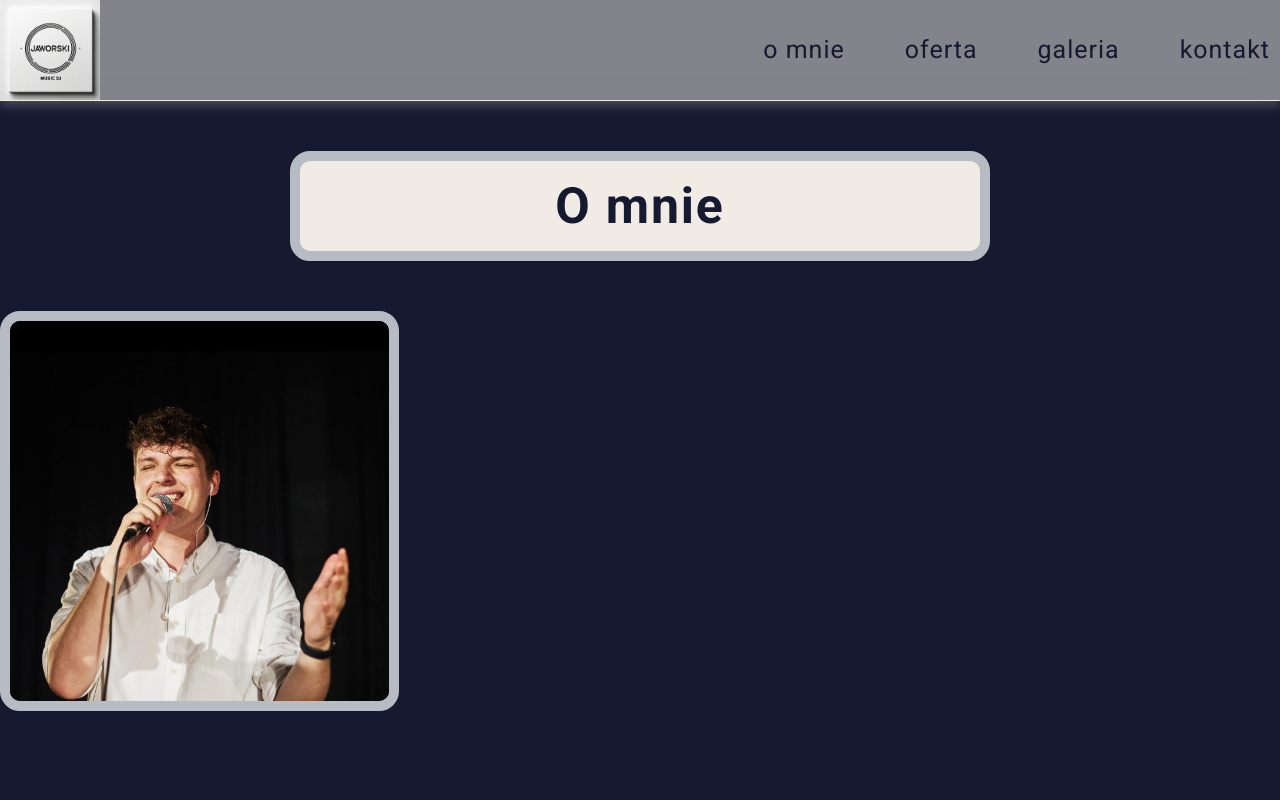
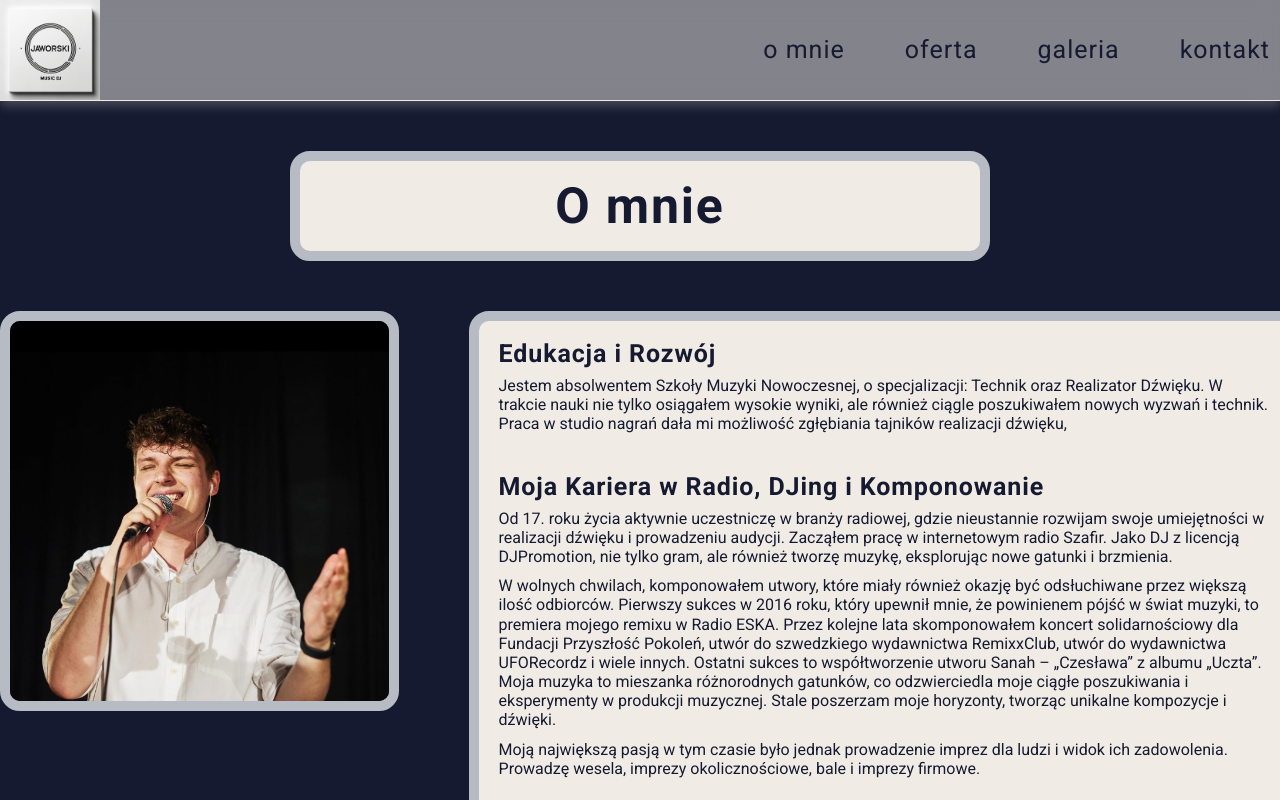
Before and after one commit to patryk-pi/Baby_Feed, a Next.js app: page /o-mnie in a window 1280 px wide. Shown: the top 800 px of the page. Built offline with nearby package versions, Linux system fonts and the light colour scheme.

Commit message:
added styling in abouthero and point components

```diff
--- a/src/components/AboutMePage/Components/Hero/Hero.tsx
+++ b/src/components/AboutMePage/Components/Hero/Hero.tsx
@@ -1,5 +1,17 @@
 import Title from "../Title/Title";
 import Image from "next/image";
+import Point from "./Point";
+
+import {
+    aboutTitle1,
+    aboutTitle2,
+    aboutTitle3,
+    aboutTitle4,
+    educationArray,
+    carrerArray,
+    experienceArray,
+    developmentArray,
+} from "@/constants/constants";
 
 const Hero = () => {
     return (
@@ -13,7 +25,12 @@ const Hero = () => {
                     alt="Daniel Jaworski"
                     className="abouthero__image"
                 />
-                <div className="abouthero__text"></div>
+                <div className="abouthero__text">
+                    <Point title={aboutTitle1} points={educationArray} />
+                    <Point title={aboutTitle2} points={carrerArray} />
+                    <Point title={aboutTitle3} points={experienceArray} />
+                    <Point title={aboutTitle4} points={developmentArray} />
+                </div>
             </div>
         </section>
     );
--- a/src/components/AboutMePage/Components/Hero/Point.tsx
+++ b/src/components/AboutMePage/Components/Hero/Point.tsx
@@ -1,4 +1,16 @@
-const Point = () => {
-    return <div>Point</div>;
+type PointProps = {
+    title: string;
+    points: string[];
+};
+
+const Point = ({ title, points }: PointProps) => {
+    return (
+        <section className="point">
+            <h3 className="point__title">{title}</h3>
+            {points.map((el, index) => (
+                <p key={index}>{el}</p>
+            ))}
+        </section>
+    );
 };
 export default Point;
--- a/src/components/AboutMePage/Components/Hero/_hero.scss
+++ b/src/components/AboutMePage/Components/Hero/_hero.scss
@@ -2,6 +2,8 @@
     &__container {
         width: $container-width;
         margin: 0 auto;
+        display: flex;
+        gap: 7rem;
     }
 
     &__image {
@@ -9,6 +11,20 @@
         width: auto;
         border: 10px solid $color-gray;
         border-radius: 20px;
-        transition: all 5s ease-in;
+    }
+
+    &__text {
+        border: 10px solid $color-gray;
+        border-radius: 20px;
+
+        padding: 2rem;
+        background-color: $color-white;
+        color: $color-primary;
+
+        .point {
+            &:not(:first-of-type) {
+                margin-top: 4rem;
+            }
+        }
     }
 }
--- a/src/components/AboutMePage/Components/Hero/_point.scss
+++ b/src/components/AboutMePage/Components/Hero/_point.scss
@@ -0,0 +1,18 @@
+.point {
+    h3 {
+        font-size: 2.5rem;
+        font-weight: 700;
+        letter-spacing: 0.9px;
+        margin-bottom: 1rem;
+
+        &:not(:first-of-type) {
+            margin-top: 20rem;
+        }
+    }
+
+    p {
+        font-size: 1.6rem;
+        line-height: 1.2;
+        margin-bottom: 1rem;
+    }
+}
--- a/src/styles/main.scss
+++ b/src/styles/main.scss
@@ -13,3 +13,4 @@
 @import "../components/Footer/footer.scss";
 @import "../components/AboutMePage/Components/Title/title.scss";
 @import "../components/AboutMePage/Components/Hero/hero.scss";
+@import "../components/AboutMePage/Components/Hero/point.scss";
```
